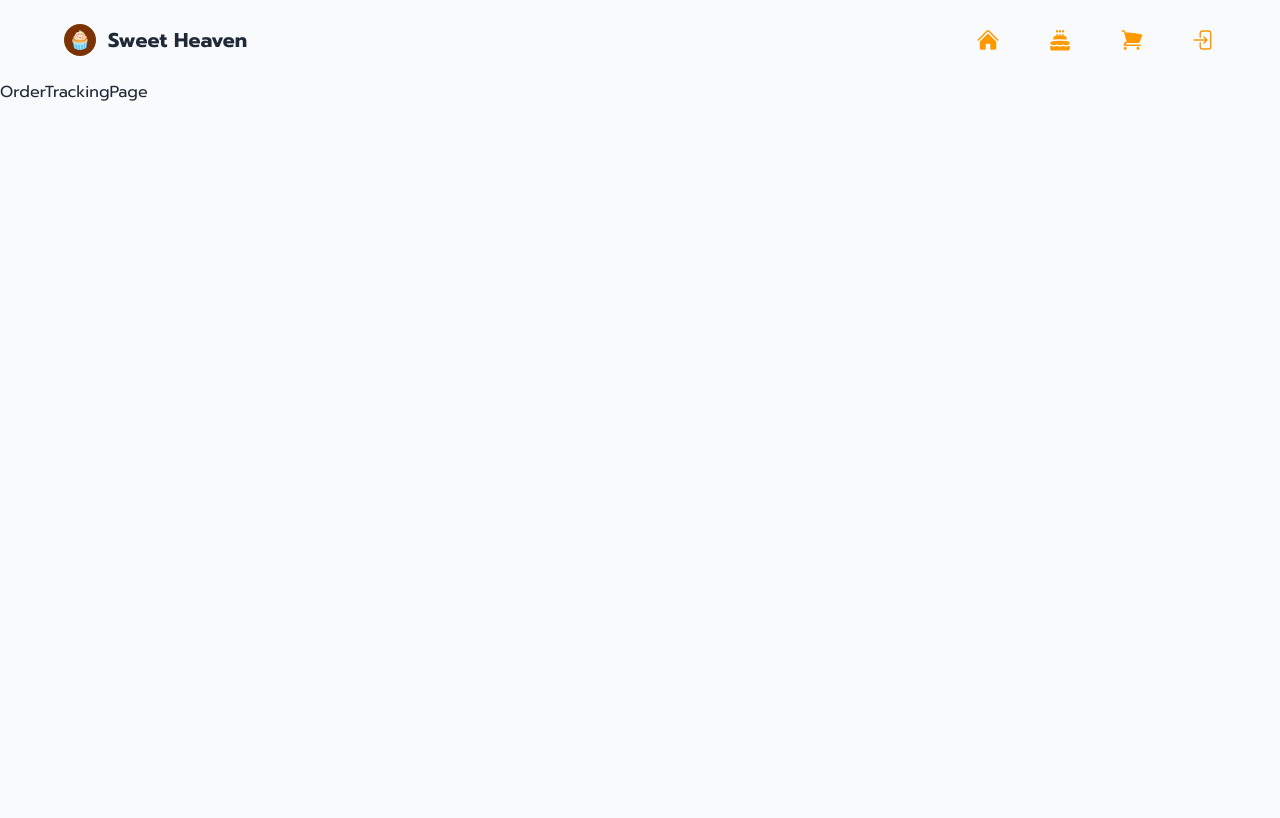
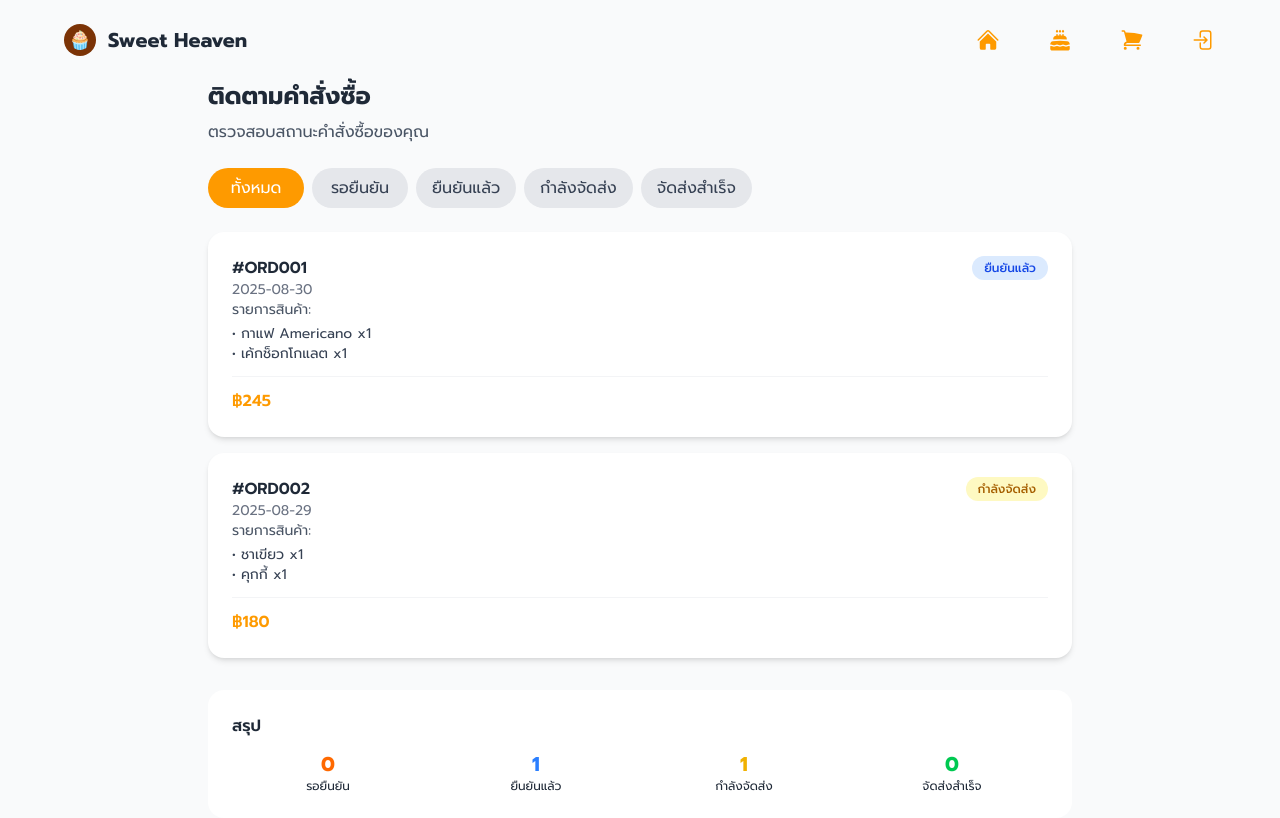
Before and after one commit to thelastcat15/Bakery_Pos, a Next.js app in the folder frontend/: page /tracking in a window 1280 px wide. Built offline with nearby package versions, Linux system fonts and the light colour scheme.

Commit message:
feat(order): implement tracking order page ui with mock data

```diff
--- a/frontend/src/app/(user)/tracking/page.tsx
+++ b/frontend/src/app/(user)/tracking/page.tsx
@@ -1,4 +1,112 @@
+"use client"
+import { CategoryButton } from "@/components/common/Button"
+import { OrderCard } from "@/components/common/Card"
+import { useOrders } from "@/hooks/useOrders"
+import { useState } from "react"
+
 const OrderTrackingPage = () => {
-  return <div>OrderTrackingPage</div>
+  const [activeFilter, setActiveFilter] = useState("all")
+  const { orders, isLoaded } = useOrders()
+
+  const filteredOrders =
+    activeFilter === "all"
+      ? orders
+      : orders.filter((order) => order.status === activeFilter)
+
+  const categories = [
+    {
+      children: "ทั้งหมด",
+      active: activeFilter === "all",
+      onClick: () => setActiveFilter("all"),
+    },
+    {
+      children: "รอยืนยัน",
+      active: activeFilter === "pending",
+      onClick: () => setActiveFilter("pending"),
+    },
+    {
+      children: "ยืนยันแล้ว",
+      active: activeFilter === "confirmed",
+      onClick: () => setActiveFilter("confirmed"),
+    },
+    {
+      children: "กำลังจัดส่ง",
+      active: activeFilter === "shipping",
+      onClick: () => setActiveFilter("shipping"),
+    },
+    {
+      children: "จัดส่งสำเร็จ",
+      active: activeFilter === "delivered",
+      onClick: () => setActiveFilter("delivered"),
+    },
+  ]
+
+  return (
+    <div className="max-w-4xl mx-auto px-4">
+      {/* Header */}
+      <div className="mb-6">
+        <h1 className="text-xl md:text-2xl font-bold mb-2">ติดตามคำสั่งซื้อ</h1>
+        <p className="text-gray-600">ตรวจสอบสถานะคำสั่งซื้อของคุณ</p>
+      </div>
+
+      {/* filter buttons */}
+      <div className="mb-6">
+        <div className="flex flex-wrap gap-2">
+          {categories.map((category, index) => (
+            <CategoryButton
+              key={index}
+              children={category.children}
+              active={category.active}
+              onClick={category.onClick}
+            />
+          ))}
+        </div>
+      </div>
+
+      {/* Orders List */}
+      <div className="space-y-4">
+        {!isLoaded ? (
+          <div className="bg-white rounded-2xl p-8 text-center">
+            <p className="text-gray-500">กำลังโหลด...</p>
+          </div>
+        ) : (
+          filteredOrders.map((order) => (
+            <OrderCard key={order.id} order={order} />
+          ))
+        )}
+      </div>
+
+      {/* Summary */}
+      <div className="mt-8 bg-white rounded-2xl p-4 md:p-6">
+        <h3 className="font-semibold mb-3">สรุป</h3>
+        <div className="grid grid-cols-4 gap-4 text-center">
+          <div>
+            <div className="text-xl font-bold text-orange-500">
+              {orders.filter((o) => o.status === "pending").length}
+            </div>
+            <div className="text-xs text-gray-600>">รอยืนยัน</div>
+          </div>
+          <div>
+            <div className="text-xl font-bold text-blue-500">
+              {orders.filter((o) => o.status === "confirmed").length}
+            </div>
+            <div className="text-xs text-gray-600>">ยืนยันแล้ว</div>
+          </div>
+          <div>
+            <div className="text-xl font-bold text-yellow-500">
+              {orders.filter((o) => o.status === "shipping").length}
+            </div>
+            <div className="text-xs text-gray-600>">กำลังจัดส่ง</div>
+          </div>
+          <div>
+            <div className="text-xl font-bold text-green-500">
+              {orders.filter((o) => o.status === "delivered").length}
+            </div>
+            <div className="text-xs text-gray-600>">จัดส่งสำเร็จ</div>
+          </div>
+        </div>
+      </div>
+    </div>
+  )
 }
 export default OrderTrackingPage
--- /dev/null
+++ b/frontend/src/hooks/useOrders.ts
@@ -0,0 +1,173 @@
+import { CustomerInfo, Order, OrderItem } from "@/types/order_type"
+import { useCallback, useEffect, useState } from "react"
+
+const ORDER_STORAGE_KEY = "customer_orders"
+
+const saveOrderToStorage = (orders: Order[]) => {
+  try {
+    const ordersForStorage = orders.map((order) => ({
+      ...order,
+      paymentSlip:
+        order.paymentSlip instanceof File ? "file_uploaded" : order.paymentSlip,
+    }))
+
+    const ordersData = JSON.stringify(ordersForStorage)
+
+    // save to backend
+
+    console.log("Orders would be saved to backend:", ordersForStorage)
+  } catch (error) {
+    console.error("Failed to save orders:", error)
+  }
+}
+
+const loadOrdersFromStorage = (): Order[] => {
+  try {
+    // In real app, this would fetch from your backend API
+    return [
+      {
+        id: "ORD001",
+        date: "2025-08-30",
+        items: [
+          {
+            id: 1,
+            name: "กาแฟ Americano",
+            image: "/images/americano.jpg",
+            detail: "",
+            price: 120,
+            category: "drink",
+            quantity: 1,
+          },
+          {
+            id: 4,
+            name: "เค้กช็อกโกแลต",
+            image: "/images/cake.jpg",
+            detail: "",
+            price: 125,
+            category: "cake",
+            quantity: 1,
+          },
+        ],
+        customerInfo: {
+          name: "ลูกค้า A",
+          phone: "081-234-5678",
+          address: "กรุงเทพ",
+        },
+        total: 245,
+        status: "confirmed",
+        createdAt: new Date("2025-08-30"),
+        updatedAt: new Date("2025-08-30"),
+      },
+      {
+        id: "ORD002",
+        date: "2025-08-29",
+        items: [
+          {
+            id: 2,
+            name: "ชาเขียว",
+            image: "/images/tea.jpg",
+            detail: "",
+            price: 80,
+            category: "drink",
+            quantity: 1,
+          },
+          {
+            id: 6,
+            name: "คุกกี้",
+            image: "/images/cookie.jpg",
+            detail: "",
+            price: 100,
+            category: "cookie",
+            quantity: 1,
+          },
+        ],
+        customerInfo: {
+          name: "ลูกค้า B",
+          phone: "082-345-6789",
+          address: "เชียงใหม่",
+        },
+        total: 180,
+        status: "shipping",
+        createdAt: new Date("2025-08-29"),
+        updatedAt: new Date("2025-08-29"),
+      },
+    ]
+  } catch (error) {
+    console.error("Failed to load orders:", error)
+    return []
+  }
+}
+
+export const useOrders = () => {
+  const [orders, setOrders] = useState<Order[]>([])
+  const [isLoaded, setIsLoaded] = useState(false)
+
+  useEffect(() => {
+    const savedOrders = loadOrdersFromStorage()
+    setOrders(savedOrders)
+    setIsLoaded(true)
+  }, [])
+
+  useEffect(() => {
+    if (isLoaded && orders.length > 0) {
+      saveOrderToStorage(orders)
+    }
+  }, [orders, isLoaded])
+
+  const createOrder = useCallback(
+    (items: OrderItem[], customerInfo: CustomerInfo, paymentSlip: File) => {
+      const newOrder: Order = {
+        id: `ORD${Date.now().toString().slice(-6)}`,
+        date: new Date().toISOString().split("T")[0],
+        items,
+        customerInfo,
+        total: items.reduce((sum, item) => sum + item.price * item.quantity, 0),
+        status: "pending",
+        paymentSlip,
+        createdAt: new Date(),
+        updatedAt: new Date(),
+      }
+
+      setOrders((prev) => [newOrder, ...prev])
+      return newOrder.id
+    },
+    []
+  )
+
+  const updateOrderStatus = useCallback(
+    (orderId: string, status: Order["status"]) => {
+      setOrders((prev) =>
+        prev.map((order) =>
+          order.id === orderId
+            ? { ...order, status, updatedAt: new Date() }
+            : order
+        )
+      )
+    },
+    []
+  )
+
+  const getOrdersByStatus = useCallback(
+    (status?: Order["status"]) => {
+      if (!status) return orders
+      return orders.filter((order) => order.status === status)
+    },
+    [orders]
+  )
+
+  const getOrderById = useCallback(
+    (orderId: string) => {
+      return orders.find((order) => order.id === orderId)
+    },
+    [orders]
+  )
+
+  return {
+    orders,
+    createOrder,
+    updateOrderStatus,
+    getOrdersByStatus,
+    getOrderById,
+    isLoaded,
+  }
+}
--- a/frontend/src/types/order_type.ts
+++ b/frontend/src/types/order_type.ts
@@ -14,7 +14,7 @@ export interface Order {
   id: string
   date: string
   items: OrderItem[]
-  cutomerInfo: CustomerInfo
+  customerInfo: CustomerInfo
   total: number
   status: "pending" | "confirmed" | "shipping" | "delivered"
   paymentSlip?: File | string
```
